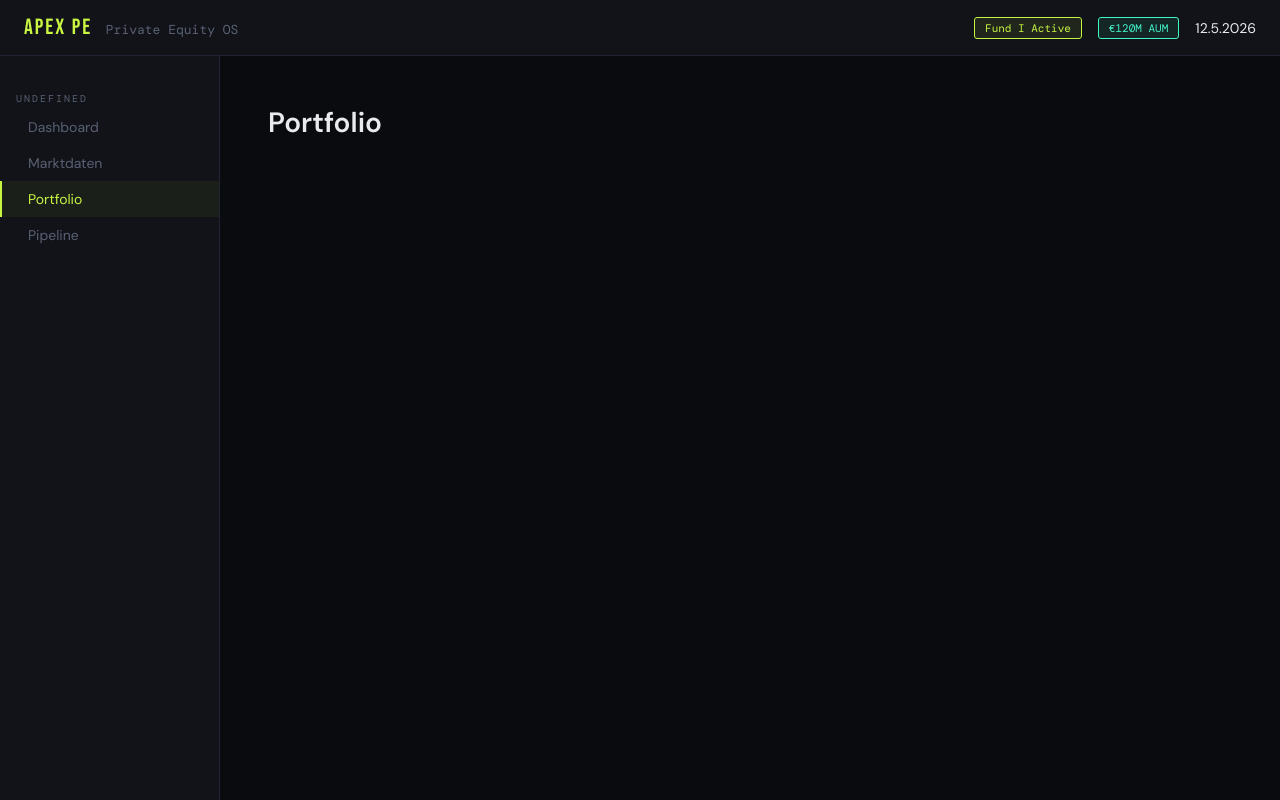
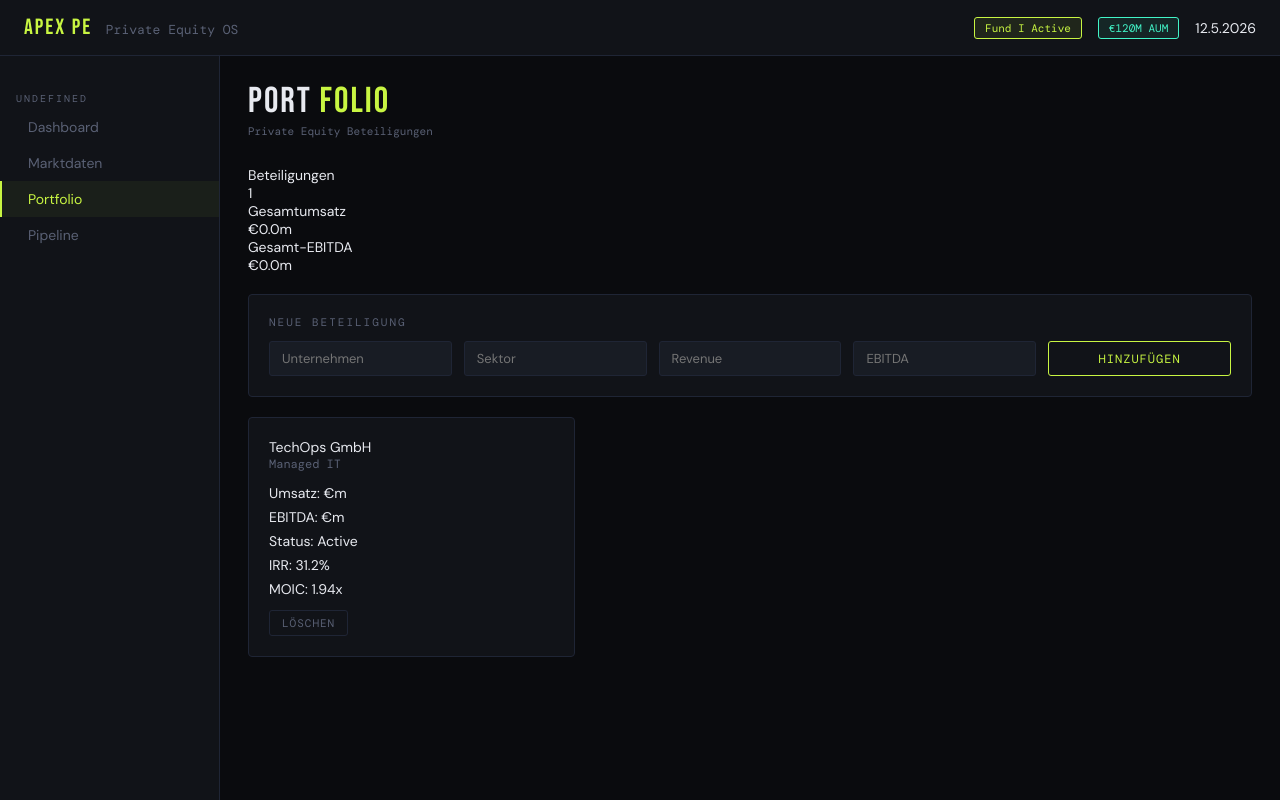
Before and after one commit to somatic3000-dev/apex-pe-app, a React (Vite) app: page / in a window 1280 px wide. Both pictures are taken after a click on the element "Portfolio". Built offline with nearby package versions, Linux system fonts and the light colour scheme; a web font is replaced by a local one.

Commit message:
Portfolio.jsx aktualisieren

```diff
--- a/src/pages/Portfolio.jsx
+++ b/src/pages/Portfolio.jsx
@@ -1,7 +1,233 @@
+import { useEffect, useState } from "react";
+import { initialPortfolio } from "../data/mockData";
+
 export default function Portfolio() {
+  const STORAGE_KEY = "apex_portfolio";
+
+  const [companies, setCompanies] = useState(() => {
+    const saved = localStorage.getItem(STORAGE_KEY);
+    return saved ? JSON.parse(saved) : initialPortfolio;
+  });
+
+  const [name, setName] = useState("");
+  const [sector, setSector] = useState("");
+  const [revenue, setRevenue] = useState("");
+  const [ebitda, setEbitda] = useState("");
+
+  useEffect(() => {
+    localStorage.setItem(
+      STORAGE_KEY,
+      JSON.stringify(companies)
+    );
+  }, [companies]);
+
+  function addCompany() {
+    if (!name.trim()) return;
+
+    const newCompany = {
+      id: Date.now(),
+      name,
+      sector,
+      revenue: Number(revenue),
+      ebitda: Number(ebitda),
+      status: "Active",
+      irr: 0,
+      moic: 1,
+    };
+
+    setCompanies((prev) => [
+      ...prev,
+      newCompany,
+    ]);
+
+    setName("");
+    setSector("");
+    setRevenue("");
+    setEbitda("");
+  }
+
+  function removeCompany(id) {
+    setCompanies((prev) =>
+      prev.filter((c) => c.id !== id)
+    );
+  }
+
+  const totalRevenue = companies.reduce(
+    (sum, c) => sum + (c.revenue || 0),
+    0
+  );
+
+  const totalEbitda = companies.reduce(
+    (sum, c) => sum + (c.ebitda || 0),
+    0
+  );
+
   return (
-    <div style={{ padding: 20 }}>
-      <h1>Portfolio</h1>
+    <div className="fade-in">
+      <div className="page-header">
+        <div>
+          <div className="page-title">
+            PORT <span>FOLIO</span>
+          </div>
+
+          <div className="page-sub">
+            Private Equity Beteiligungen
+          </div>
+        </div>
+      </div>
+
+      <div
+        className="dashboard-grid"
+        style={{ marginBottom: 20 }}
+      >
+        <div className="metric-card">
+          <div className="metric-label">
+            Beteiligungen
+          </div>
+
+          <div className="metric-value">
+            {companies.length}
+          </div>
+        </div>
+
+        <div className="metric-card">
+          <div className="metric-label">
+            Gesamtumsatz
+          </div>
+
+          <div className="metric-value">
+            €{totalRevenue.toFixed(1)}m
+          </div>
+        </div>
+
+        <div className="metric-card">
+          <div className="metric-label">
+            Gesamt-EBITDA
+          </div>
+
+          <div className="metric-value">
+            €{totalEbitda.toFixed(1)}m
+          </div>
+        </div>
+      </div>
+
+      <div
+        className="card"
+        style={{ marginBottom: 20 }}
+      >
+        <div className="card-title">
+          Neue Beteiligung
+        </div>
+
+        <div
+          style={{
+            display: "grid",
+            gridTemplateColumns:
+              "repeat(auto-fit,minmax(180px,1fr))",
+            gap: 12,
+          }}
+        >
+          <input
+            className="input"
+            placeholder="Unternehmen"
+            value={name}
+            onChange={(e) =>
+              setName(e.target.value)
+            }
+          />
+
+          <input
+            className="input"
+            placeholder="Sektor"
+            value={sector}
+            onChange={(e) =>
+              setSector(e.target.value)
+            }
+          />
+
+          <input
+            className="input"
+            placeholder="Revenue"
+            value={revenue}
+            onChange={(e) =>
+              setRevenue(e.target.value)
+            }
+          />
+
+          <input
+            className="input"
+            placeholder="EBITDA"
+            value={ebitda}
+            onChange={(e) =>
+              setEbitda(e.target.value)
+            }
+          />
+
+          <button
+            className="btn btn-primary"
+            onClick={addCompany}
+          >
+            HINZUFÜGEN
+          </button>
+        </div>
+      </div>
+
+      <div className="market-grid">
+        {companies.map((company) => (
+          <div
+            className="market-card"
+            key={company.id}
+          >
+            <div className="market-card-name">
+              {company.name}
+            </div>
+
+            <div className="muted">
+              {company.sector}
+            </div>
+
+            <div
+              style={{
+                marginTop: 12,
+                display: "grid",
+                gap: 6,
+              }}
+            >
+              <div>
+                Umsatz: €
+                {company.revenue}m
+              </div>
+
+              <div>
+                EBITDA: €
+                {company.ebitda}m
+              </div>
+
+              <div>
+                Status: {company.status}
+              </div>
+
+              <div>
+                IRR: {company.irr}%
+              </div>
+
+              <div>
+                MOIC: {company.moic}x
+              </div>
+            </div>
+
+            <button
+              className="btn btn-danger btn-sm"
+              style={{ marginTop: 12 }}
+              onClick={() =>
+                removeCompany(company.id)
+              }
+            >
+              LÖSCHEN
+            </button>
+          </div>
+        ))}
+      </div>
     </div>
   );
 }
```
